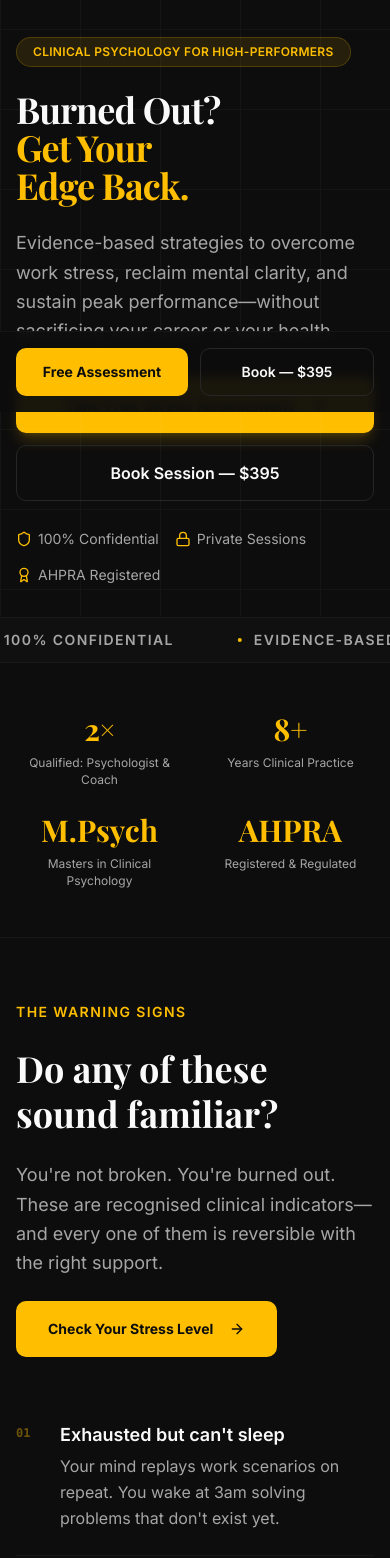
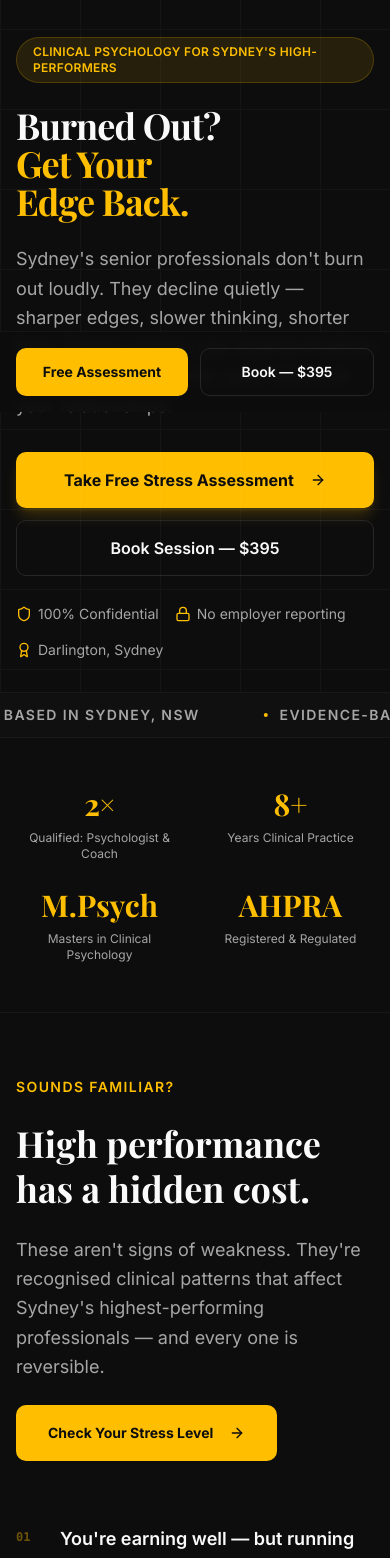
Before and after one commit to danielrasmus1/Daystar, a Next.js app: page / in a window 390 px wide. Shown: the part 432-1990 px from the top of the page. Built offline with nearby package versions, Linux system fonts and the light colour scheme.

Commit message:
feat: target Sydney high earners in copy
Rework all copy to focus on professional and financial cost
of inaction for $150K+ earners in Darlington, Sydney.

```diff
--- a/app/page.tsx
+++ b/app/page.tsx
@@ -15,14 +15,14 @@ import Link from "next/link";
 import Image from "next/image";
 
 const TICKER_ITEMS = [
-  "100% Confidential",
-  "Evidence-Based Approach",
+  "Based in Sydney, NSW",
+  "Evidence-Based Clinical Psychology",
   "Dual-Qualified: Psychologist & Coach",
   "AHPRA Registered",
-  "Registered Clinical Psychologist",
-  "Sydney & Online",
+  "Darlington Clinic & Secure Online",
   "Same-Week Availability",
   "Professional Ethical Standards",
+  "Trusted by Sydney Professionals",
 ];
 
 function MarqueeTicker() {
@@ -50,28 +50,28 @@ const STATS = [
 
 const SYMPTOMS = [
   {
-    title: "Exhausted but can't sleep",
-    body: "Your mind replays work scenarios on repeat. You wake at 3am solving problems that don't exist yet.",
+    title: "You're earning well — but running on empty",
+    body: "The salary reflects the pressure. But no one told you that by this level, the machine never switches off. You're performing, but at what cost.",
   },
   {
-    title: "Sharp temper with people you love",
-    body: "Small things trigger disproportionate reactions. You know it's not you—but you can't seem to stop it.",
+    title: "Sharp temper with the people who matter most",
+    body: "Small things trigger disproportionate reactions at home. Your family is absorbing the fallout of a job they never signed up for.",
   },
   {
-    title: "Mental clarity you once had is gone",
-    body: "High-stakes decisions that once felt instinctive now feel paralysing. The fog won't lift.",
+    title: "The mental clarity that got you here has gone",
+    body: "High-stakes decisions that once felt instinctive now feel paralysing. The fog won't lift, and you're starting to notice it affecting your judgment.",
   },
   {
-    title: "Always on, never ahead",
-    body: "Twelve-hour days don't produce twelve hours of output anymore. You're running harder, going nowhere.",
+    title: "You're working harder and producing less",
+    body: "Twelve-hour days aren't generating twelve hours of output anymore. You're spending more to get less — and that gap is widening.",
   },
   {
-    title: "You've stopped enjoying the win",
-    body: "Achievements feel hollow. The drive that got you here has quietly disappeared.",
+    title: "Success has started to feel meaningless",
+    body: "The goals you chased feel hollow now you've hit them. The drive that built your career has quietly disappeared and you don't know how to get it back.",
   },
   {
-    title: "Everything rests on your shoulders",
-    body: "You can't delegate, can't switch off, and you're terrified to admit any of this to anyone.",
+    title: "You can't tell anyone at work how you actually feel",
+    body: "Sydney's senior professional circles are small. Admitting you're struggling feels like a career risk. So you keep performing — and keep declining.",
   },
 ];
 
@@ -82,15 +82,19 @@ const FAQS = [
   },
   {
     q: "Is everything confidential?",
-    a: "Absolutely. All sessions are protected by professional confidentiality standards. Your information remains 100% private—no corporate reporting, no judgment, no exceptions.",
+    a: "Yes, completely. All sessions are protected by professional confidentiality under AHPRA and the Australian Psychological Society Code of Ethics. There is no corporate reporting, no shared records, and no exceptions. What you say in session stays in session.",
   },
   {
-    q: "In-person or online?",
-    a: "Both. In-person sessions in Sydney CBD, or secure encrypted video consultations anywhere in Australia. You choose what works for your schedule.",
+    q: "Sydney clinic or online — which is better?",
+    a: "Both are equally effective. In-person sessions are held in Darlington, Sydney — a short drive from the CBD. Online sessions use secure encrypted video. Most Sydney-based clients start in person, then move to a mix depending on their schedule.",
   },
   {
-    q: "How many sessions will I need?",
-    a: "Most professionals see significant improvement within 4–6 sessions. We'll create a personalised plan based on your specific situation and goals.",
+    q: "I'm not sure I have time for ongoing sessions.",
+    a: "You don't need to commit to ongoing sessions to start. Many Sydney professionals begin with a single Executive Clarity Session and use the written plan independently. If ongoing support makes sense for you, that conversation happens after the first session — not before.",
+  },
+  {
+    q: "Is this therapy? Will it be on my record?",
+    a: "This is clinical psychology, not general counselling. Sessions with David are private, self-funded, and not reported to Medicare or private health insurers unless you specifically request it. There is no paper trail to your employer.",
   },
 ];
 
@@ -139,7 +143,7 @@ export default function LandingPage() {
             {/* Left: copy */}
             <div className="space-y-6 md:space-y-8 order-2 lg:order-1 pb-8 lg:pb-0">
               <Badge className="bg-primary/10 text-primary border-primary/20 font-semibold tracking-wide uppercase text-xs px-4 py-1.5">
-                Clinical Psychology for High-Performers
+                Clinical Psychology for Sydney's High-Performers
               </Badge>
 
               <h1 className="font-serif text-4xl sm:text-5xl md:text-6xl lg:text-7xl font-bold leading-[1.05] tracking-tight text-balance">
@@ -148,7 +152,7 @@ export default function LandingPage() {
               </h1>
 
               <p className="text-lg md:text-xl text-muted-foreground leading-relaxed max-w-lg">
-                Evidence-based strategies to overcome work stress, reclaim mental clarity, and sustain peak performance—without sacrificing your career or your health.
+                Sydney's senior professionals don't burn out loudly. They decline quietly — sharper edges, slower thinking, shorter fuse. David Lui helps you reverse it before it costs you your career, your health, or your relationships.
               </p>
 
               <div className="flex flex-col sm:flex-row gap-3 pt-2">
@@ -165,8 +169,8 @@ export default function LandingPage() {
 
               <div className="flex flex-wrap items-center gap-4 text-sm text-muted-foreground pt-1">
                 <span className="flex items-center gap-1.5"><Shield className="h-4 w-4 text-primary" />100% Confidential</span>
-                <span className="flex items-center gap-1.5"><Lock className="h-4 w-4 text-primary" />Private Sessions</span>
-                <span className="flex items-center gap-1.5"><Award className="h-4 w-4 text-primary" />AHPRA Registered</span>
+                <span className="flex items-center gap-1.5"><Lock className="h-4 w-4 text-primary" />No employer reporting</span>
+                <span className="flex items-center gap-1.5"><Award className="h-4 w-4 text-primary" />Darlington, Sydney</span>
               </div>
             </div>
 
@@ -228,12 +232,12 @@ export default function LandingPage() {
           <div className="grid lg:grid-cols-2 gap-10 lg:gap-16 items-start">
             {/* sticky label column — only sticky on desktop */}
             <div className="lg:sticky lg:top-28 space-y-6">
-              <p className="text-primary font-semibold uppercase tracking-widest text-sm">The Warning Signs</p>
+              <p className="text-primary font-semibold uppercase tracking-widest text-sm">Sounds Familiar?</p>
               <h2 className="font-serif text-4xl md:text-5xl font-bold leading-tight text-balance">
-                Do any of these sound familiar?
+                High performance has a hidden cost.
               </h2>
               <p className="text-muted-foreground text-lg leading-relaxed">
-                You're not broken. You're burned out. These are recognised clinical indicators—and every one of them is reversible with the right support.
+                These aren't signs of weakness. They're recognised clinical patterns that affect Sydney's highest-performing professionals — and every one is reversible.
               </p>
               <Button size="lg" className="bg-primary hover:bg-primary/90 text-primary-foreground font-bold h-14 px-8" asChild>
                 <Link href="/quiz">
@@ -271,9 +275,9 @@ export default function LandingPage() {
               <Badge className="bg-primary text-primary-foreground font-bold uppercase tracking-widest text-xs px-4 py-1.5">
                 Free Assessment
               </Badge>
-              <h3 className="font-serif text-3xl md:text-4xl font-bold">The 3-Minute Stress Scorecard</h3>
+              <h3 className="font-serif text-3xl md:text-4xl font-bold">Know Where You Stand in 3 Minutes</h3>
               <p className="text-xl text-muted-foreground max-w-2xl mx-auto">
-                Answer 10 questions. Get a precise picture of where you stand—and immediate action steps tailored to your level.
+                Ten questions built for senior professionals. Get a precise clinical picture of your stress load — and immediate, practical steps based on your score.
               </p>
               <div className="grid grid-cols-3 gap-4 pt-4 text-sm">
                 {[
@@ -310,7 +314,7 @@ export default function LandingPage() {
               The Executive Clarity Session
             </h2>
             <p className="text-xl text-muted-foreground max-w-3xl mx-auto">
-              60 minutes to diagnose exactly what's draining you—and walk away with a personalised roadmap to fix it.
+              A single, structured 60-minute session to diagnose exactly what's driving your decline — and leave with a written plan to fix it.
             </p>
           </div>
 
@@ -383,7 +387,7 @@ export default function LandingPage() {
                     Book Your Session
                   </Link>
                 </Button>
-                <p className="text-xs text-center text-muted-foreground">Only 3 first-session slots available this month</p>
+                <p className="text-xs text-center text-muted-foreground">Darlington, Sydney or secure online · Same-week availability</p>
               </div>
             </div>
           </div>
@@ -406,15 +410,15 @@ export default function LandingPage() {
                 <div className="h-9 w-9 rounded-full bg-red-500/10 border border-red-500/20 flex items-center justify-center shrink-0">
                   <span className="text-red-500 font-bold text-sm">✕</span>
                 </div>
-                <h3 className="font-bold text-lg">Without Support</h3>
+                <h3 className="font-bold text-lg">If nothing changes</h3>
               </div>
               <ul className="space-y-3 text-muted-foreground">
                 {[
-                  "Symptoms worsen progressively over 3–6 months",
-                  "Work performance continues to decline",
-                  "Relationships become increasingly strained",
-                  "Recovery takes 12–18 months once burnout hits",
-                  "Potential career impact or forced time away",
+                  "Cognitive decline compounds quietly over 3–6 months",
+                  "Professional reputation starts to reflect the cracks",
+                  "Relationships absorb what the job creates",
+                  "Recovery from full burnout takes 12–18 months minimum",
+                  "Sydney's senior market is unforgiving — and you know it",
                 ].map((item, i) => (
                   <li key={i} className="flex items-start gap-3 text-sm">
                     <span className="text-red-500/60 shrink-0 mt-0.5 font-bold">—</span>
@@ -429,15 +433,15 @@ export default function LandingPage() {
                 <div className="h-9 w-9 rounded-full bg-primary/10 border border-primary/20 flex items-center justify-center shrink-0">
                   <CheckCircle2 className="h-4 w-4 text-primary" />
                 </div>
-                <h3 className="font-bold text-lg">With Structured Support</h3>
+                <h3 className="font-bold text-lg">With structured support</h3>
               </div>
               <ul className="space-y-3 text-foreground/90">
                 {[
-                  "Immediate strategies to stop and reverse the decline",
+                  "Immediate strategies to halt the decline",
                   "Performance stabilises within 2–4 weeks",
-                  "Sustainable boundaries established within 6 weeks",
-                  "Long-term resilience tools for future high-pressure periods",
-                  "Career trajectory protected and enhanced",
+                  "Clear boundaries established within 6 weeks",
+                  "Resilience tools that hold under sustained pressure",
+                  "Career protected — and trajectory restored",
                 ].map((item, i) => (
                   <li key={i} className="flex items-start gap-3 text-sm">
                     <CheckCircle2 className="h-4 w-4 text-primary shrink-0 mt-0.5" />
@@ -458,14 +462,14 @@ export default function LandingPage() {
               <p className="text-primary font-semibold uppercase tracking-widest text-sm">Your Clinician</p>
               <h2 className="font-serif text-4xl md:text-5xl font-bold leading-tight">Meet David Lui</h2>
               <p className="text-xl text-muted-foreground leading-relaxed">
-                Registered Clinical Psychologist and Executive Coach specialising in burnout recovery for high-performing professionals. David understands the world you operate in���and speaks the same language.
+                David Lui is a Registered Clinical Psychologist and Executive Coach based in Darlington, Sydney. He works specifically with senior professionals — executives, founders, partners, and managers operating under sustained high pressure. He understands the world you operate in because he's trained to work in it.
               </p>
 
               <div className="space-y-5 pt-2">
                 {[
                   { icon: Award, title: "Registered Clinical Psychologist", sub: "AHPRA registered. Licensed in New South Wales, Australia." },
-                  { icon: Shield, title: "Psychologist & Executive Coach", sub: "Rare dual qualification bridging clinical science with real-world leadership demands." },
-                  { icon: CheckCircle2, title: "Evidence-Based Approach", sub: "Clinical interventions grounded in peer-reviewed research—not generic self-help." },
+                  { icon: Shield, title: "Psychologist & Executive Coach", sub: "Rare dual qualification — clinical science applied to real leadership demands." },
+                  { icon: CheckCircle2, title: "Based in Darlington, Sydney", sub: "In-person sessions near the CBD. Secure online for interstate and busy schedules." },
                 ].map(({ icon: Icon, title, sub }) => (
                   <div key={title} className="flex items-start gap-4">
                     <div className="h-10 w-10 rounded-full bg-primary/10 border border-primary/20 flex items-center justify-center shrink-0 mt-0.5">
@@ -490,11 +494,11 @@ export default function LandingPage() {
             {/* Authority badges grid */}
             <div className="grid grid-cols-2 gap-3">
               {[
-                { icon: Shield, label: "AHPRA Registered", sub: "Nationally recognised" },
-                { icon: Award, label: "8+ Years Practice", sub: "Clinical psychology" },
-                { icon: Lock, label: "Confidential", sub: "Professional standards" },
-                { icon: CheckCircle2, label: "Evidence-Based", sub: "Peer-reviewed method" },
-                { icon: Clock, label: "Same-Week Access", sub: "Fast availability" },
+                { icon: Shield, label: "AHPRA Registered", sub: "NSW licensed" },
+                { icon: Award, label: "8+ Years Practice", sub: "Senior professionals" },
+                { icon: Lock, label: "No Employer Reporting", sub: "Fully private" },
+                { icon: CheckCircle2, label: "Evidence-Based", sub: "Peer-reviewed" },
+                { icon: Clock, label: "Same-Week Access", sub: "Darlington, Sydney" },
                 { icon: Award, label: "Dual-Qualified", sub: "Psych & Coach" },
               ].map(({ icon: Icon, label, sub }) => (
                 <div key={label} className="flex flex-col items-start gap-2 p-4 rounded-xl bg-card border border-border/50 hover:border-primary/30 transition-colors min-w-0">
@@ -521,10 +525,10 @@ export default function LandingPage() {
         <div className="container mx-auto max-w-3xl text-center space-y-8 relative">
           <p className="text-primary font-semibold uppercase tracking-widest text-sm">Take the First Step</p>
           <h2 className="font-serif text-4xl md:text-6xl font-bold text-balance leading-tight">
-            You don't have to navigate this alone.
+            The cost of waiting is higher than the cost of acting.
           </h2>
           <p className="text-xl text-muted-foreground max-w-2xl mx-auto leading-relaxed">
-            Start with the free 3-minute assessment, or book your strategy session directly. Either way—you're closer to clarity than you think.
+            Sydney's senior professionals don't get second chances to fix a reputation quietly. Start with the free assessment — or book directly.
           </p>
           <div className="flex flex-col sm:flex-row gap-4 justify-center pt-4">
             <Button size="lg" className="text-base h-14 px-10 bg-primary hover:bg-primary/90 text-primary-foreground font-bold shadow-lg shadow-primary/25" asChild>
@@ -537,7 +541,7 @@ export default function LandingPage() {
               <Link href="/booking">Book Strategy Session</Link>
             </Button>
           </div>
-          <p className="text-sm text-muted-foreground">100% confidential &bull; AHPRA registered &bull; Sydney or online</p>
+          <p className="text-sm text-muted-foreground">100% confidential &bull; No employer reporting &bull; Darlington, Sydney or secure online</p>
         </div>
       </section>
 
--- a/components/results-display.tsx
+++ b/components/results-display.tsx
@@ -67,9 +67,9 @@ export function ResultsDisplay({ result, totalScore }: ResultsDisplayProps) {
               Book Private Consultation
             </Link>
           </Button>
-          <p className="text-sm text-muted-foreground mt-3">
-            Confidential • One-to-one • Online or In-Person
-          </p>
+        <p className="text-sm text-muted-foreground mt-3">
+          Confidential · No employer reporting · Darlington, Sydney or secure online
+        </p>
         </div>
       </div>
 
@@ -77,11 +77,10 @@ export function ResultsDisplay({ result, totalScore }: ResultsDisplayProps) {
       <div className="border-l-4 border-primary pl-6 space-y-4">
         <h2 className="text-xl md:text-2xl font-bold">Why This Matters at Your Level</h2>
         <p className="text-muted-foreground leading-relaxed">
-          High-responsibility professionals don't burn out suddenly.<br className="hidden md:block" />
-          They lose cognitive margin quietly.
+          Sydney's high earners don't burn out overnight. They lose cognitive margin quietly — sharper edges, slower thinking, less tolerance for ambiguity.
         </p>
         <p className="text-muted-foreground leading-relaxed">
-          When decisions affect revenue, teams, and outcomes, even small reductions in clarity compound quickly.
+          At senior level, even a 10% reduction in clarity affects decisions, team dynamics, and reputation. The professional circles here are tight. The cost of mismanaging this is real.
         </p>
       </div>
 
@@ -286,7 +285,7 @@ export function ResultsDisplay({ result, totalScore }: ResultsDisplayProps) {
               <ArrowRight className="ml-2 h-5 w-5" />
             </Link>
           </Button>
-          <p className="text-xs text-center text-muted-foreground">Private · Confidential · Darlington or Online</p>
+          <p className="text-xs text-center text-muted-foreground">Private · Confidential · No employer reporting · Darlington, Sydney or online</p>
         </CardContent>
       </Card>
 
@@ -348,9 +347,9 @@ export function ResultsDisplay({ result, totalScore }: ResultsDisplayProps) {
 
       {/* Final Conversion Section */}
       <div className="bg-gradient-to-br from-card to-card/50 rounded-xl p-8 md:p-12 text-center space-y-6 border border-primary/20">
-        <h2 className="text-3xl md:text-4xl font-bold">You Don't Have to Navigate This Alone</h2>
+        <h2 className="text-3xl md:text-4xl font-bold">The cost of waiting compounds.</h2>
         <p className="text-xl text-muted-foreground max-w-2xl mx-auto">
-          Book your confidential strategy session with David Lui and walk away with a clear plan to regain control of your work-life balance.
+          Book a private session with David Lui — Sydney-based, AHPRA registered, and trained to work with professionals operating under real pressure.
         </p>
         <Button size="lg" className="h-16 px-12 text-lg bg-primary hover:bg-primary/90 text-primary-foreground font-bold" asChild>
           <Link href="/booking">
@@ -359,7 +358,7 @@ export function ResultsDisplay({ result, totalScore }: ResultsDisplayProps) {
           </Link>
         </Button>
         <p className="text-sm text-muted-foreground pt-2">
-          Next available slot: This week • 100% confidential • AHPRA registered
+          Same-week availability · Darlington, Sydney · 100% confidential · AHPRA registered
         </p>
       </div>
     </div>
```
Also changed, not shown: app/booking/page.tsx (+5 -5 lines).
